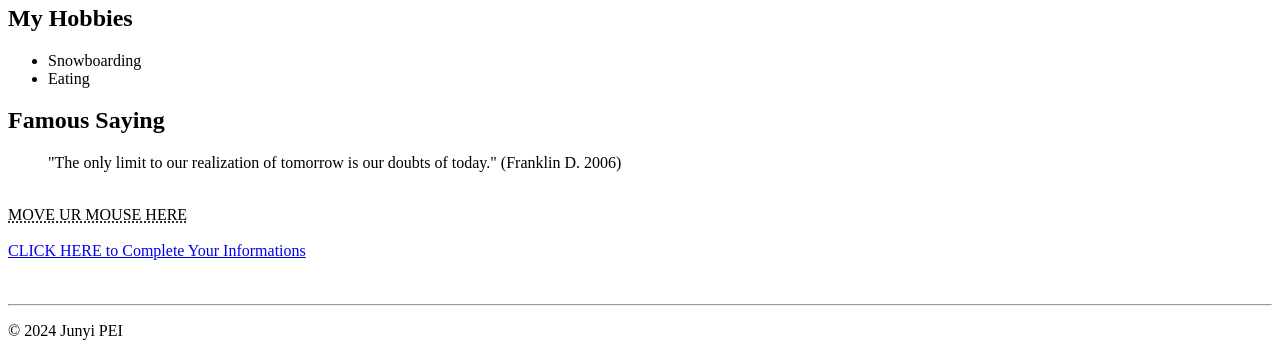
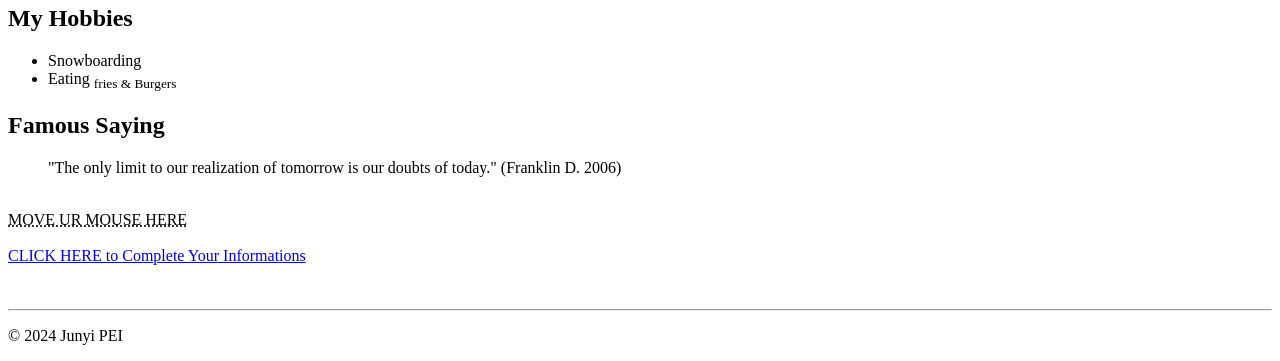
Before and after one commit to pei00024/pei00024.github.io, a plain HTML site: page html_assignment/index.html in a window 1280 px wide. Shown: the part 713-1074 px from the top of the page. Drawn offline with Linux system fonts and the light colour scheme.

Commit message:
publish note.html

```diff
--- a/html_assignment/index.html
+++ b/html_assignment/index.html
@@ -26,7 +26,7 @@
         <h2>My Hobbies</h2>
         <ul>
             <li>Snowboarding</li>
-            <li>Eating</li>
+            <li>Eating <sub>fries & Burgers</sub></li>
         </ul>
     </article>
 
```
